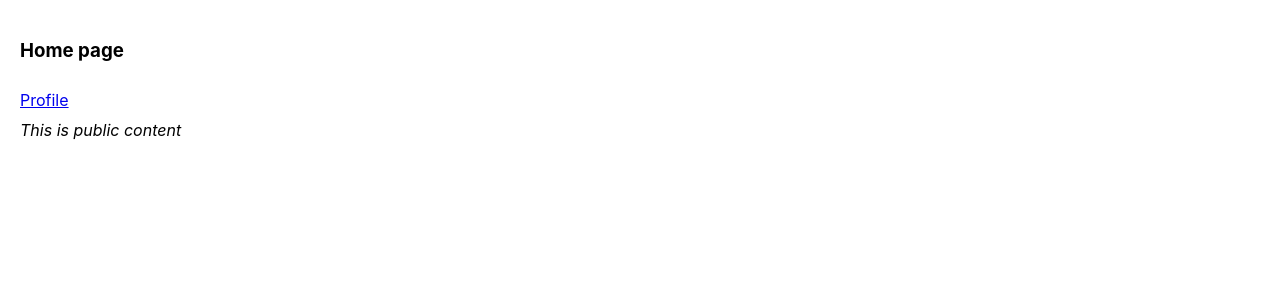
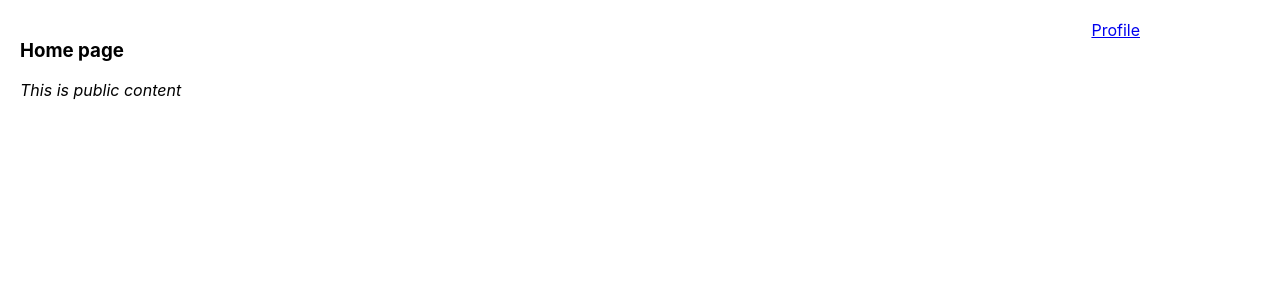
Before and after one commit to ccrowley96/fullstack-auth-docker-boilerplate, a React (Create React App) app in the folder client/: page / in a window 1280 px wide. Shown: the top 300 px of the page. Built offline with nearby package versions, Linux system fonts and the light colour scheme.

Commit message:
moved nav links

```diff
--- a/client/src/components/Routes/Routes.js
+++ b/client/src/components/Routes/Routes.js
@@ -38,7 +38,7 @@ export default function Routes(){
 
 function NavLink({to, text}){
   return(
-    <div style={{padding: "10px 0px"}}>
+    <div style={{position: "absolute", top: "20px", right: "140px"}}>
       <Link to={to}>{text}</Link>
     </div>
   )
```
